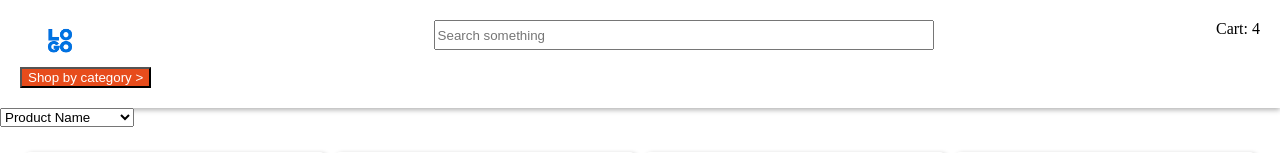
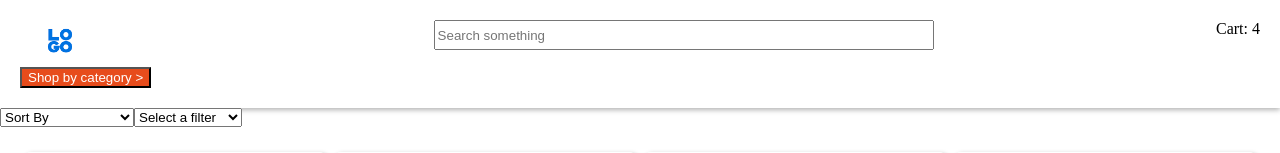
Before and after one commit to Soumik199/e-commerce-with-js, a website: page index.html in a window 1280 px wide. Shown: the top 153 px of the page. Drawn offline with Linux system fonts and the light colour scheme.

Commit message:
add filter

```diff
--- a/index.html
+++ b/index.html
@@ -14,9 +14,17 @@
     <header id="header"></header>
     <div class="flex">
       <select id="sort-by">
+        <option> Sort By </option>
         <option value="prod_name">Product Name</option>
         <option value="l_h">Price: Low To High</option>
         <option value="h_l">Price: High To Low</option>
+      </select>
+      <select id="filter-by">
+        <option>Select a filter</option>
+        <option value="price1">Above 2000</option>
+        <option value="price2">Bewteen 2000</option>
+        <option value="h_l">Discount 5%</option>
+        <option value="h_l">Clear</option>
       </select>
     </div>
     <main class="container"></main>
```
